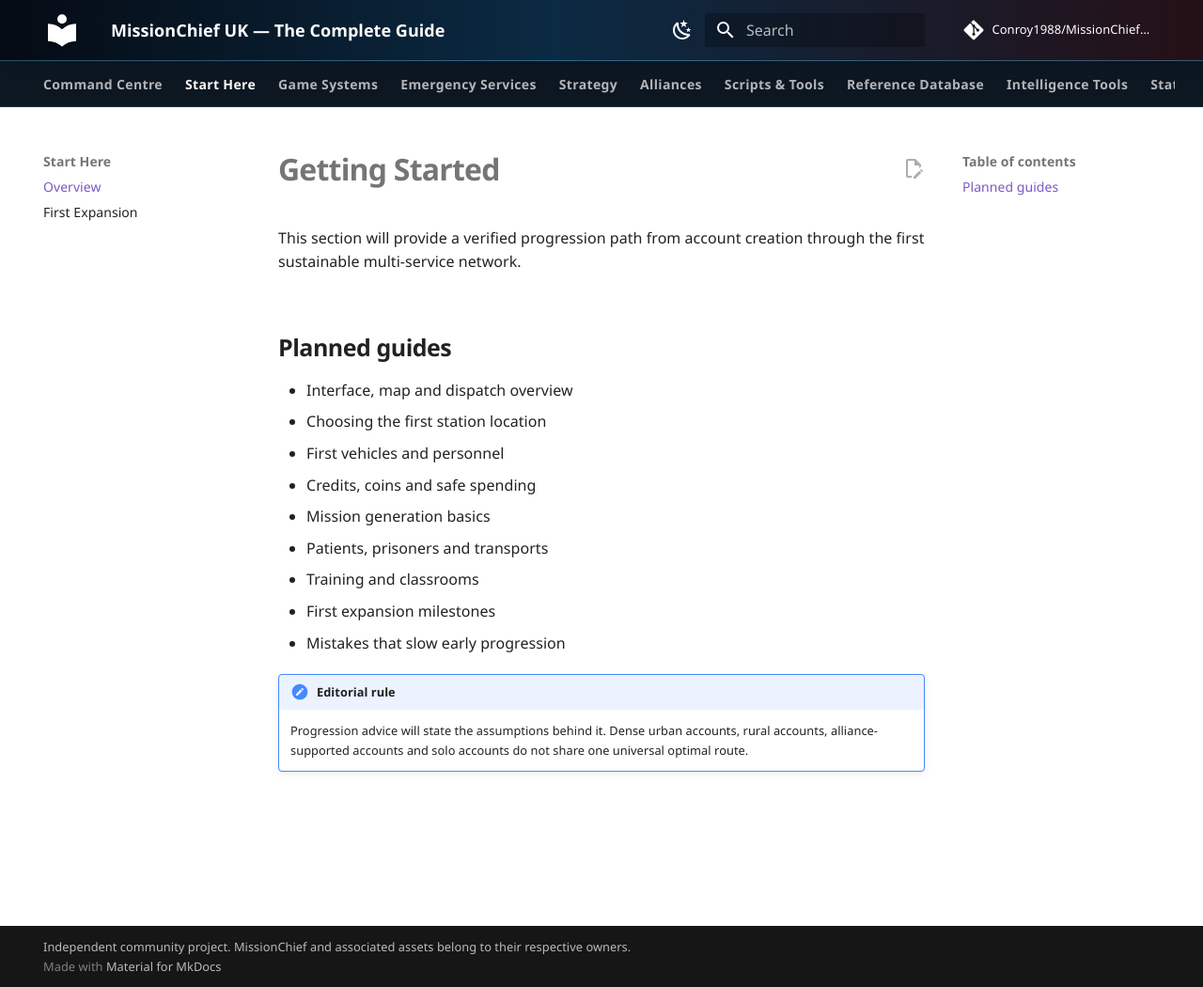
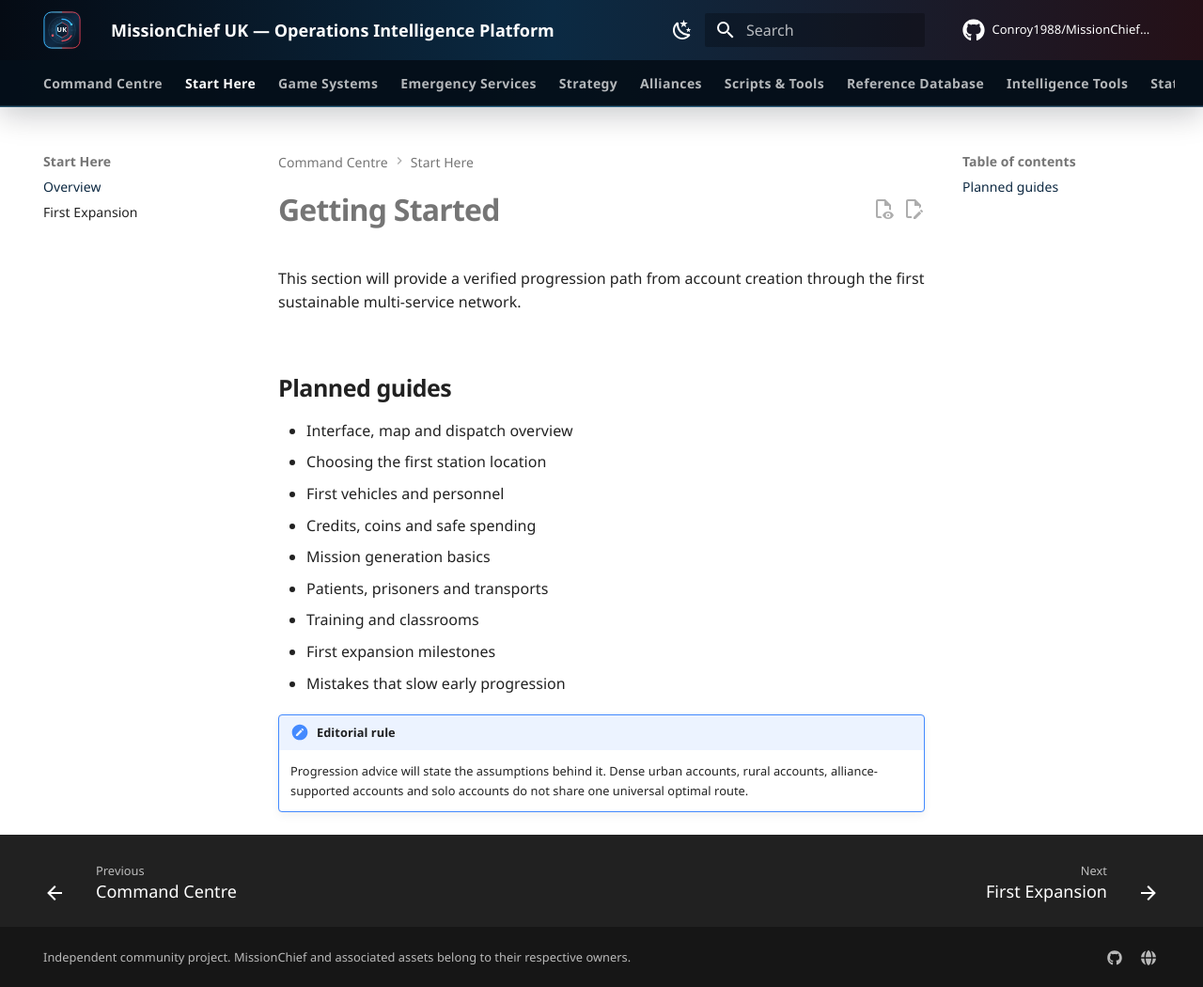
Before and after one commit to Conroy1988/MissionChief-UK, an MkDocs documentation site: the page built from docs/getting-started/index.md, in a window 1280 px wide and 1050 px high. Shown: the whole window at 94% size. Built offline with MkDocs 1.6.1 and Material for MkDocs 9.7.7, drawn with Linux system fonts in a browser that asks for light colours; comment, search, counter and statistics services are not loaded.

Commit message:
Upgrade site identity and navigation architecture

```diff
--- a/mkdocs.yml
+++ b/mkdocs.yml
@@ -1,5 +1,5 @@
-site_name: MissionChief UK — The Complete Guide
-site_description: Independent searchable guide and reference database for MissionChief UK
+site_name: MissionChief UK — Operations Intelligence Platform
+site_description: Independent verified command knowledgebase, planning suite and static data API for MissionChief UK
 site_url: https://conroy1988.github.io/MissionChief-UK/
 repo_url: https://github.com/Conroy1988/MissionChief-UK
 repo_name: Conroy1988/MissionChief-UK
@@ -11,38 +11,51 @@
   - stylesheets/extra.css
 
 extra_javascript:
+  - javascripts/home-command.js
   - javascripts/intelligence-tools.js
 
 theme:
   name: material
   language: en
+  logo: assets/brand/command-mark.svg
+  favicon: assets/brand/command-mark.svg
+  font: false
+  icon:
+    repo: fontawesome/brands/github
   features:
     - navigation.instant
+    - navigation.instant.prefetch
     - navigation.instant.progress
     - navigation.tracking
     - navigation.tabs
+    - navigation.tabs.sticky
     - navigation.sections
+    - navigation.path
     - navigation.top
+    - navigation.footer
+    - toc.follow
     - search.suggest
     - search.highlight
     - search.share
     - content.action.edit
+    - content.action.view
     - content.code.copy
+    - content.tooltips
   palette:
     - media: "(prefers-color-scheme: light)"
       scheme: default
-      primary: deep purple
-      accent: amber
+      primary: custom
+      accent: red
       toggle:
         icon: material/weather-night
-        name: Use dark mode
+        name: Switch to dark command mode
     - media: "(prefers-color-scheme: dark)"
       scheme: slate
-      primary: deep purple
-      accent: amber
+      primary: custom
+      accent: red
       toggle:
         icon: material/weather-sunny
-        name: Use light mode
+        name: Switch to light command mode
 
 plugins:
   - search:
@@ -70,6 +83,16 @@
   - pymdownx.tasklist:
       custom_checkbox: true
 
+extra:
+  generator: false
+  social:
+    - icon: fontawesome/brands/github
+      link: https://github.com/Conroy1988/MissionChief-UK
+      name: MissionChief UK on GitHub
+    - icon: fontawesome/solid/globe
+      link: https://conroy1988.github.io/MissionChief-UK/
+      name: MissionChief UK Command Centre
+
 nav:
   - Command Centre: index.md
   - Start Here:
@@ -82,8 +105,8 @@
   - Emergency Services:
       - Services Index: services/index.md
       - Fire & Rescue: services/fire-and-rescue.md
-      - Ambulance: services/ambulance.md
-      - Police: services/police.md
+      - Ambulance & HART: services/ambulance.md
+      - Police & Public Order: services/police.md
       - Coastguard & Lifeboat: services/coastguard-and-lifeboat.md
       - Mountain Rescue: services/mountain-rescue.md
       - Search & Rescue HQ: services/search-and-rescue.md
@@ -96,38 +119,42 @@
       - Account Progression: strategy/account-progression.md
       - Station Placement: strategy/station-placement.md
   - Alliances:
-      - Alliance Index: alliances/index.md
+      - Alliance Operations: alliances/index.md
   - Scripts & Tools:
       - Tool Index: scripts/index.md
       - Compatibility Centre: scripts/compatibility-centre.md
       - Installation & Recovery: scripts/installation-and-recovery.md
   - Reference Database:
-      - Reference Index: reference/index.md
-      - Vehicle Catalogue: reference/vehicle-catalogue.md
-      - Verified Vehicle Records: reference/verified-vehicle-records.md
-      - Vehicle Economics & Staffing: reference/vehicle-economics-and-staffing.md
-      - Mission Database: reference/mission-database.md
-      - Verified Mission Records: reference/verified-mission-records.md
-      - Verified Mission Batch 2: reference/verified-mission-batch-2.md
-      - Verified Mission Batch 3: reference/verified-mission-batch-3.md
-      - Verified Mission Batch 4: reference/verified-mission-batch-4.md
-      - Verified Mission Batch 5: reference/verified-mission-batch-5.md
-      - Verified Mission Batch 6: reference/verified-mission-batch-6.md
-      - Verified Mission Batch 7: reference/verified-mission-batch-7.md
-      - Verified Mission Batch 8: reference/verified-mission-batch-8.md
-      - Verified Mission Batch 9: reference/verified-mission-batch-9.md
-      - Verified Mission Batch 10: reference/verified-mission-batch-10.md
-      - Verified Mission Batch 11: reference/verified-mission-batch-11.md
-      - Verified Mission Batch 12: reference/verified-mission-batch-12.md
-      - Verified Mission Batch 13: reference/verified-mission-batch-13.md
-      - Buildings & Extensions: reference/buildings-and-extensions.md
-      - Specialist Infrastructure Batch 2: reference/verified-infrastructure-batch-2.md
-      - Training & Personnel: reference/training-and-personnel.md
-      - Generated FAQ: reference/generated-faq.md
-      - Generated Data Exports: reference/data-exports.md
-      - Glossary & Aliases: reference/glossary-and-aliases.md
-      - Structured Data Entry: reference/data-entry-guide.md
-      - Data Standard: reference/data-standard.md
+      - Command Index: reference/index.md
+      - Mission Intelligence:
+          - Mission Database: reference/mission-database.md
+          - Verified Mission Records: reference/verified-mission-records.md
+          - Mission Batch 2: reference/verified-mission-batch-2.md
+          - Mission Batch 3: reference/verified-mission-batch-3.md
+          - Mission Batch 4: reference/verified-mission-batch-4.md
+          - Mission Batch 5: reference/verified-mission-batch-5.md
+          - Mission Batch 6: reference/verified-mission-batch-6.md
+          - Mission Batch 7: reference/verified-mission-batch-7.md
+          - Mission Batch 8: reference/verified-mission-batch-8.md
+          - Mission Batch 9: reference/verified-mission-batch-9.md
+          - Mission Batch 10: reference/verified-mission-batch-10.md
+          - Mission Batch 11: reference/verified-mission-batch-11.md
+          - Mission Batch 12: reference/verified-mission-batch-12.md
+          - Mission Batch 13: reference/verified-mission-batch-13.md
+      - Deployable Resources:
+          - Vehicle Catalogue: reference/vehicle-catalogue.md
+          - Verified Vehicle Records: reference/verified-vehicle-records.md
+          - Vehicle Economics & Staffing: reference/vehicle-economics-and-staffing.md
+      - Infrastructure:
+          - Buildings & Extensions: reference/buildings-and-extensions.md
+          - Specialist Infrastructure Batch 2: reference/verified-infrastructure-batch-2.md
+      - Personnel & Training: reference/training-and-personnel.md
+      - Data & Publishing:
+          - Generated FAQ: reference/generated-faq.md
+          - Generated Data Exports: reference/data-exports.md
+          - Glossary & Aliases: reference/glossary-and-aliases.md
+          - Structured Data Entry: reference/data-entry-guide.md
+          - Data Standard: reference/data-standard.md
   - Intelligence Tools:
       - Programme: tools/planning-tools.md
       - Mission Lookup: tools/mission-lookup.md
```
